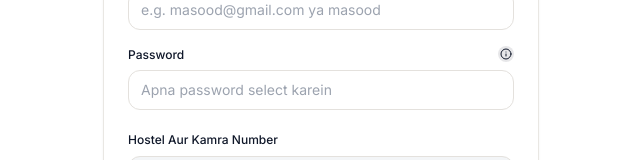
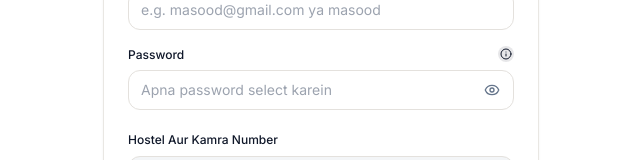
Before and after one commit to 00tatheer00/hostel-expense-tracker, a Next.js app: page /register in a window 1280 px wide. Shown: the part 383-543 px from the top of the page, without its empty margins (319-959 px from the left). Built offline with nearby package versions, Linux system fonts and the light colour scheme; no server answers.

Commit message:
feat: add Eye and EyeOff icons with show/hide password toggle to Login and Register forms

```diff
--- a/src/features/auth/components/login-form.tsx
+++ b/src/features/auth/components/login-form.tsx
@@ -123,13 +123,13 @@ export function LoginForm() {
                 <button
                   type="button"
                   onClick={() => setShowPassword(!showPassword)}
-                  className="absolute right-2.5 top-2.5 text-muted-foreground hover:text-foreground"
+                  className="absolute right-3 top-2.5 text-muted-foreground hover:text-foreground p-0.5 rounded-md focus:outline-none"
                   aria-label={showPassword ? "Hide password" : "Show password"}
                 >
                   {showPassword ? (
-                    <Icons.moon className="h-4 w-4" />
+                    <Icons.eyeOff className="h-4 w-4 text-emerald-500" />
                   ) : (
-                    <Icons.sun className="h-4 w-4" />
+                    <Icons.eye className="h-4 w-4 text-muted-foreground" />
                   )}
                 </button>
               </div>
--- a/src/features/auth/components/register-form.tsx
+++ b/src/features/auth/components/register-form.tsx
@@ -16,6 +16,7 @@ export function RegisterForm() {
   const [name, setName] = React.useState("");
   const [email, setEmail] = React.useState("");
   const [password, setPassword] = React.useState("");
+  const [showPassword, setShowPassword] = React.useState(false);
   const [serverError, setServerError] = React.useState<string | null>(null);
 
   const handleSubmit = async (e: React.FormEvent) => {
@@ -124,15 +125,29 @@ export function RegisterForm() {
                   explanation="Apne account ke liye password select karein."
                 />
               </label>
+              <div className="relative">
                 <input
                   id="password"
-                type="password"
+                  type={showPassword ? "text" : "password"}
                   required
                   placeholder="Apna password select karein"
                   value={password}
                   onChange={(e) => setPassword(e.target.value)}
-                className="w-full h-10 px-3 py-2 text-sm rounded-lg border border-input bg-background text-foreground focus:outline-none focus:ring-2 focus:ring-ring"
+                  className="w-full h-10 pl-3 pr-10 py-2 text-sm rounded-lg border border-input bg-background text-foreground focus:outline-none focus:ring-2 focus:ring-ring"
                 />
+                <button
+                  type="button"
+                  onClick={() => setShowPassword(!showPassword)}
+                  className="absolute right-3 top-2.5 text-muted-foreground hover:text-foreground p-0.5 rounded-md focus:outline-none"
+                  aria-label={showPassword ? "Hide password" : "Show password"}
+                >
+                  {showPassword ? (
+                    <Icons.eyeOff className="h-4 w-4 text-emerald-500" />
+                  ) : (
+                    <Icons.eye className="h-4 w-4 text-muted-foreground" />
+                  )}
+                </button>
+              </div>
             </div>
 
             {/* Room selection */}
--- a/src/lib/icons.ts
+++ b/src/lib/icons.ts
@@ -31,6 +31,8 @@ import {
   X,
   RotateCcw,
   ArrowLeft,
+  Eye,
+  EyeOff,
   LucideIcon,
 } from "lucide-react";
 
@@ -71,4 +73,6 @@ export const Icons = {
   check: Check,
   x: X,
   refresh: RotateCcw,
+  eye: Eye,
+  eyeOff: EyeOff,
 };
```
Also changed, not shown: 1 other file (tests, documents, lock files or other folders). Lines whose indentation alone changed are shown as unchanged.
